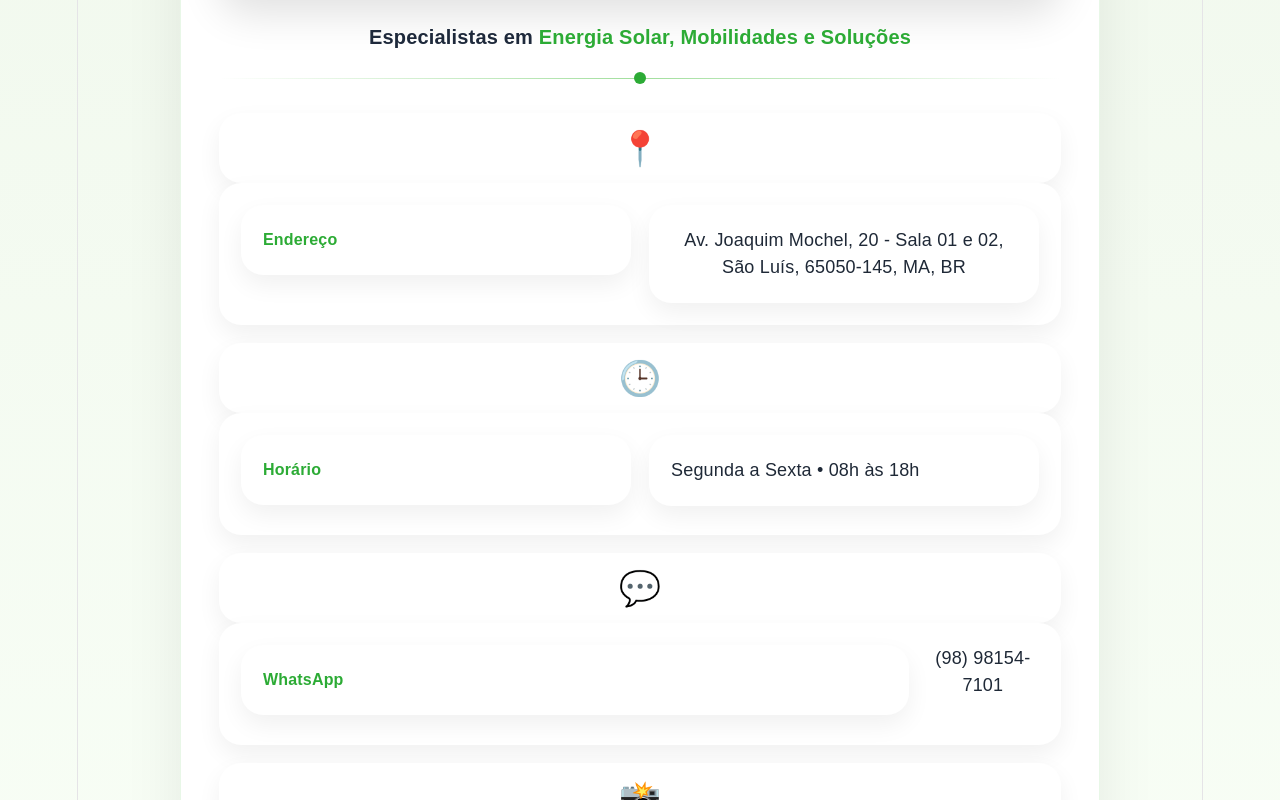
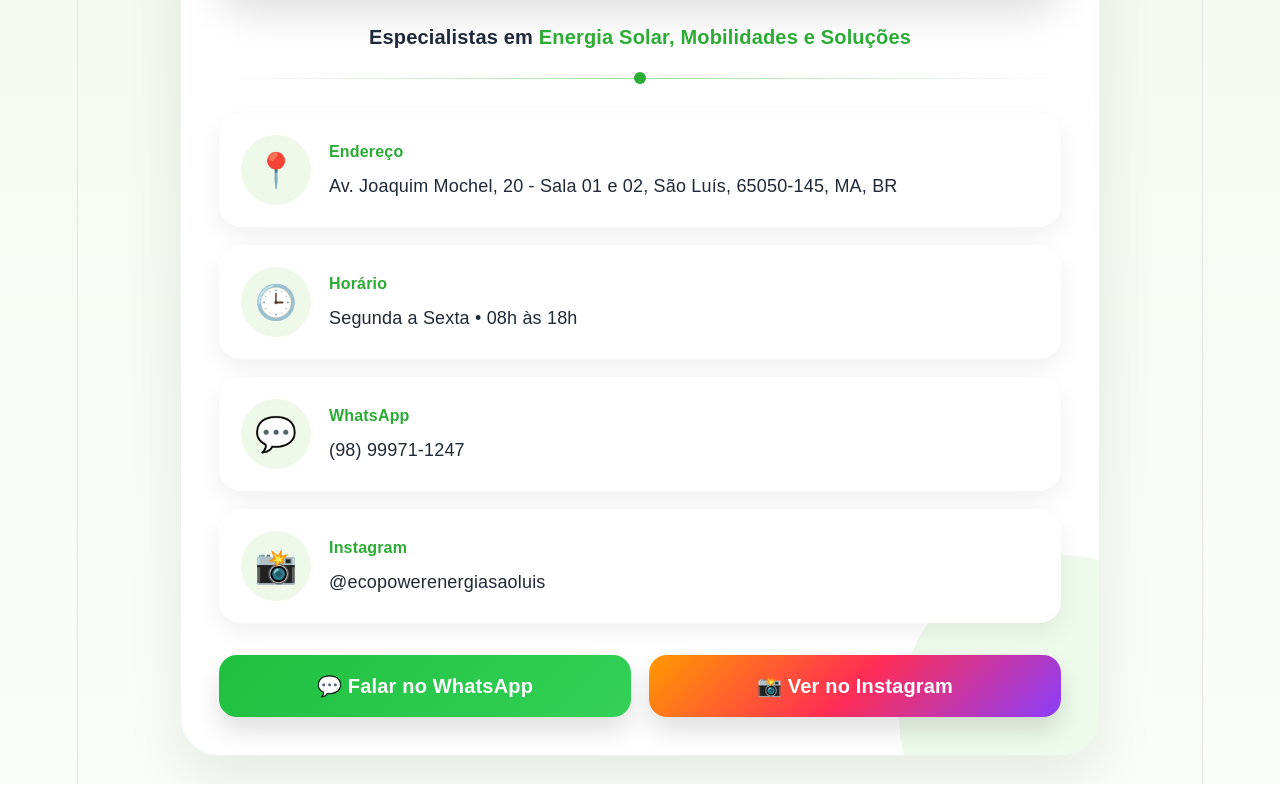
Before and after one commit to flaviohenrique0442-hub/ecopower, a React (Vite) app in the folder ecopower/: page / in a window 1280 px wide. Shown: the part 660-1460 px from the top of the page. Built offline with nearby package versions, Linux system fonts and the light colour scheme.

Commit message:
Modificação 4.3

```diff
--- a/ecopower/src/App.jsx
+++ b/ecopower/src/App.jsx
@@ -131,11 +131,10 @@ export default function CompanyCard() {
           margin-bottom: 32px;
         }
 
-        .info-card div {
+        .info-card {
           display: flex;
-          align-items: flex-start;
+          align-items: center;
           gap: 18px;
-          width: 100%;
           background: white;
           border-radius: 22px;
           padding: 22px;
@@ -152,6 +151,10 @@ export default function CompanyCard() {
           justify-content: center;
           font-size: 34px;
           flex-shrink: 0;
+        }
+
+        .info-content {
+          text-align: left;
         }
 
         .label {
@@ -276,10 +279,11 @@ export default function CompanyCard() {
             <div className="divider"></div>
 
             <div className="info-grid">
+
             <div className="info-card">
               <div className="icon">📍</div>
 
-                <div>
+              <div className="info-content">
                 <div className="label">Endereço</div>
 
                 <div className="value">
@@ -289,10 +293,11 @@ export default function CompanyCard() {
               </div>
             </div>
 
+
             <div className="info-card">
               <div className="icon">🕒</div>
 
-                <div>
+              <div className="info-content">
                 <div className="label">Horário</div>
 
                 <div className="value">
@@ -301,34 +306,36 @@ export default function CompanyCard() {
               </div>
             </div>
 
+
             <div className="info-card">
               <div className="icon">💬</div>
 
-                <div>
+              <div className="info-content">
                 <div className="label">WhatsApp</div>
 
                 <a
+                  className="value link"
                   href={whatsappLink}
                   target="_blank"
                   rel="noopener noreferrer"
-                    className="value link"
                 >
-                    (98) 98154-7101
+                  (98) 99971-1247
                 </a>
               </div>
             </div>
 
+
             <div className="info-card">
               <div className="icon">📸</div>
 
-                <div>
+              <div className="info-content">
                 <div className="label">Instagram</div>
 
                 <a
-                    href={instagramLink}
+                  className="value link"
+                  href="https://www.instagram.com/ecopowerenergiasaoluis/"
                   target="_blank"
                   rel="noopener noreferrer"
-                    className="value link"
                 >
                   @ecopowerenergiasaoluis
                   </a>
```
Lines whose indentation alone changed are shown as unchanged.
